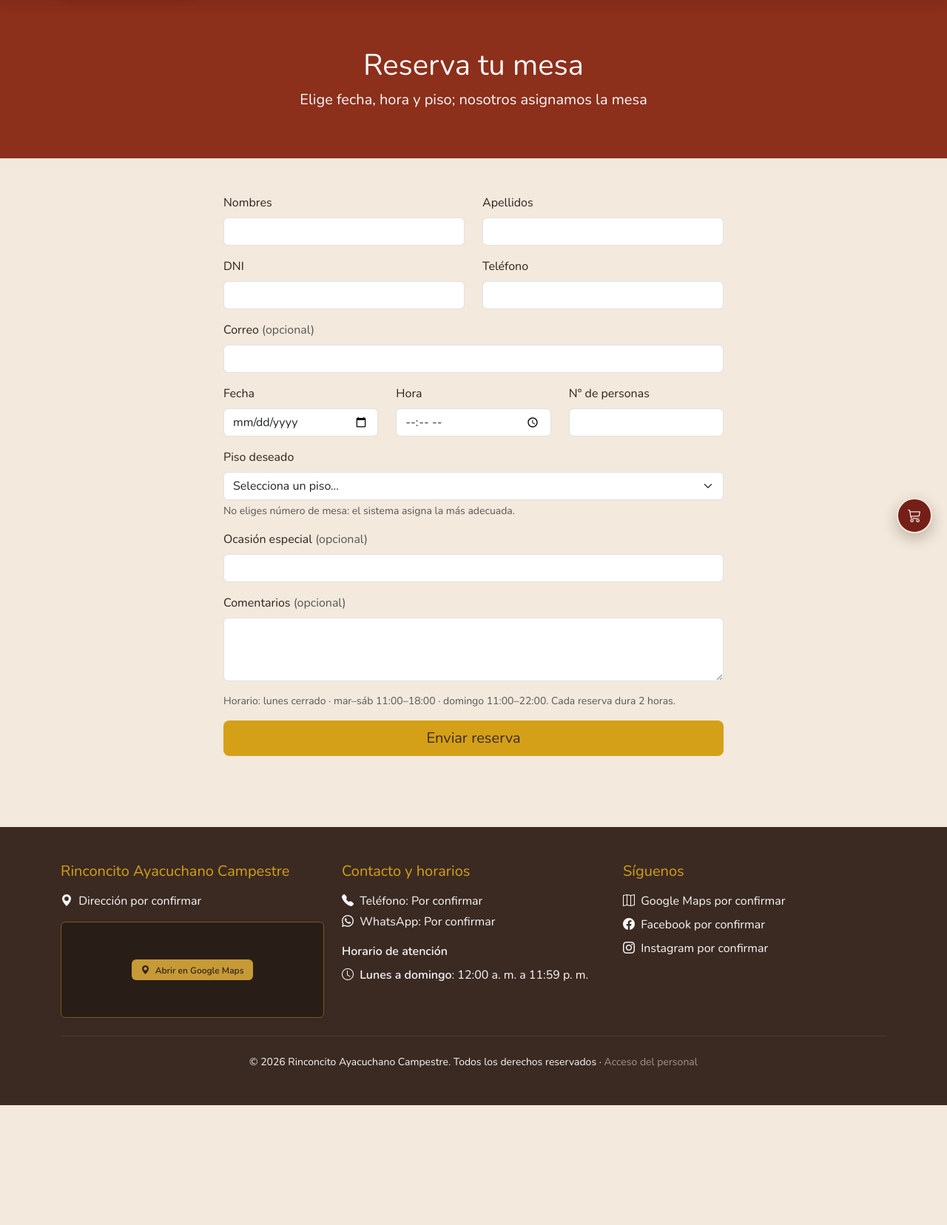
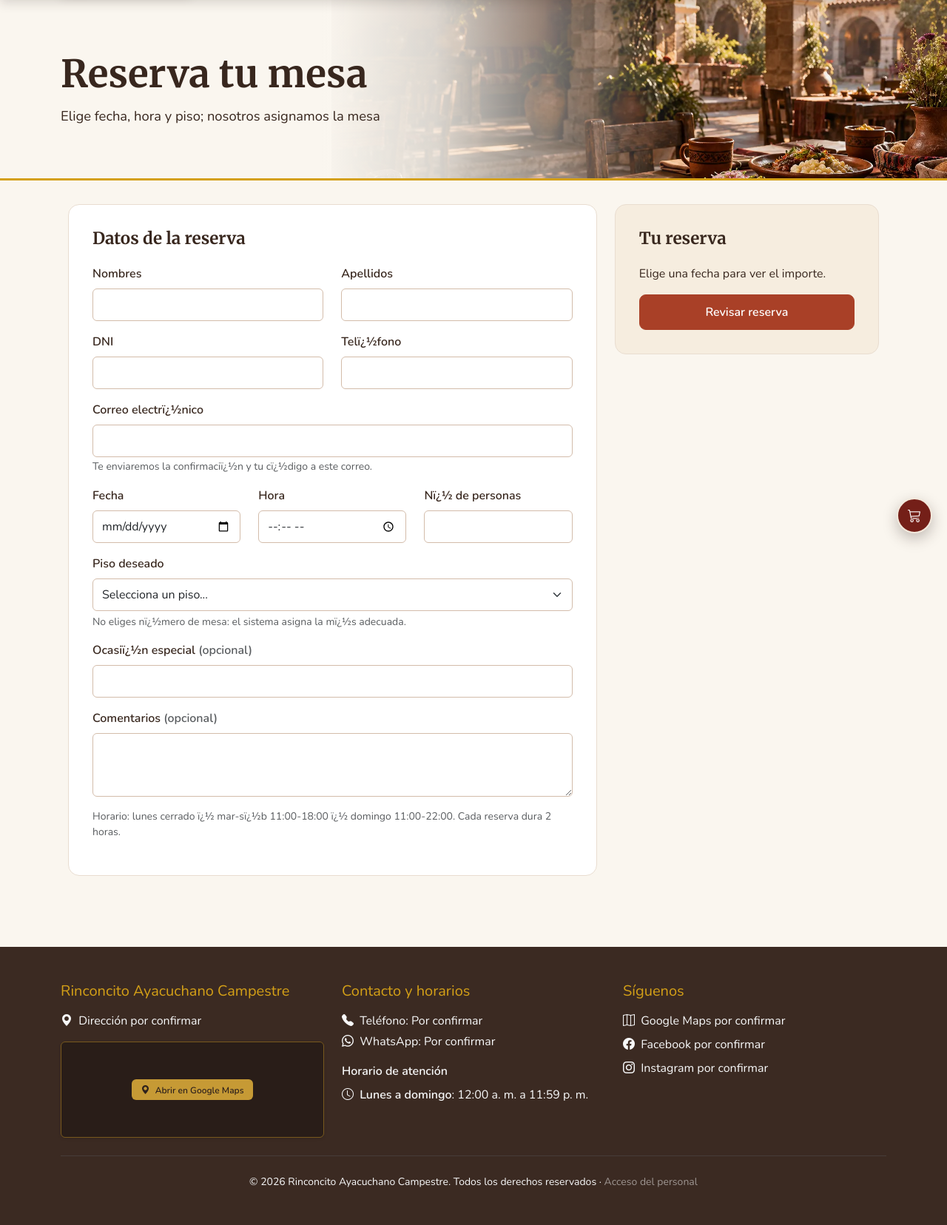
Before and after one commit to 2006Quispe/Rinconcito, a Spring Boot app: page /reservas in a window 1280 px wide. Shown: the part 59-1715 px from the top of the page at 74% size. Before the commit the page ends 1553 px from the top, so only its background shows below. Run offline with Spring Boot 4, Linux system fonts and the light colour scheme; data comes from the database, SQL or seed files in the repository; data that the repository does not hold is empty; some of the project's set-up classes (security, data sources, template engines, error pages and the like) are left out, and stand-ins take their place; some libraries are stand-ins or nearby versions.

Commit message:
Renueva formulario público de reservas

```diff
--- a/src/main/java/com/rinconcito/controller/ReservaController.java
+++ b/src/main/java/com/rinconcito/controller/ReservaController.java
@@ -13,6 +13,11 @@ import org.springframework.beans.factory.annotation.Value;
 import org.springframework.security.authentication.AnonymousAuthenticationToken;
 import org.springframework.security.core.Authentication;
 import org.springframework.stereotype.Controller;
+import org.springframework.format.annotation.DateTimeFormat;
+import org.springframework.web.bind.annotation.RequestParam;
+import org.springframework.web.bind.annotation.ResponseBody;
+
+import java.time.LocalDate;
 import org.springframework.ui.Model;
 import org.springframework.web.bind.annotation.GetMapping;
 import org.springframework.web.bind.annotation.ModelAttribute;
@@ -52,6 +57,18 @@ public class ReservaController {
         model.addAttribute("clienteLogueado", esClienteLogueado(authentication));
         return "paginas/reservas";
     }
+
+    @GetMapping("/reservas/resumen")
+    @ResponseBody
+    public ResumenReserva resumen(@RequestParam @DateTimeFormat(iso = DateTimeFormat.ISO.DATE) LocalDate fecha) {
+        return reservaService.buscarEvento(fecha)
+                .map(evento -> new ResumenReserva(evento.getTitulo(),
+                        evento.isRequierePago() && evento.getPrecioEntrada() != null
+                                ? Math.max(0, evento.getPrecioEntrada()) : 0))
+                .orElseGet(() -> new ResumenReserva(null, 0));
+    }
+
+    public record ResumenReserva(String evento, int precioEntrada) {}
 
     @PostMapping("/reservas")
     public String procesarReserva(@ModelAttribute("reservaForm") ReservaFormDTO reservaForm,
--- /dev/null
+++ b/src/main/resources/static/css/reserva-publica.css
@@ -0,0 +1,33 @@
+.carta-publica {
+    --carta-tinta: #38271e;
+    --carta-acento: #a94027;
+    --carta-borde: #e9ddd0;
+    background: #faf6ef;
+    color: var(--carta-tinta);
+    font-family: 'Nunito', sans-serif;
+}
+.carta-publica main h1, .carta-publica main h2, .carta-publica main h3 { font-family: 'Merriweather', serif; }
+.carta-publica main a { text-decoration: none; }
+.carta-publica main :is(a, button, input):focus-visible { outline: 3px solid #9b701c; outline-offset: 4px; }
+.carta-portada h1 { font-size: clamp(2rem, 4vw, 3.4rem); margin: 0 0 12px; font-weight: 700; }
+.carta-portada p:last-child { margin: 0; color: var(--carta-tinta); max-width: 440px; font-size: 1.15rem; }
+.carta-boton { display: inline-flex; align-items: center; justify-content: center; gap: 9px; min-height: 44px; border: 1px solid var(--carta-acento); border-radius: 9px; padding: 11px 20px; color: #fff; background: var(--carta-acento); font: inherit; font-weight: 800; text-decoration: none; transition: background .18s; }
+.carta-boton:hover { background: #87331f; border-color: #87331f; color: #fff; }
+.carta-boton-ancho { width: 100%; }
+.reserva-portada {
+    background: linear-gradient(90deg, #faf6ef 0%, #faf6ef 34%, #faf6efdd 46%, #faf6ef00 72%),
+        url('../img/auth-campestre.webp') right center / 65% auto no-repeat;
+    padding: 54px 0;
+    border-bottom: 3px solid #d4a017;
+}
+.reserva-contenido { max-width: 1120px; padding-top: 32px; padding-bottom: 48px; }
+.reserva-distribucion { display: grid; grid-template-columns: minmax(0, 2fr) minmax(0, 1fr); gap: 24px; align-items: start; }
+.reserva-panel { padding: clamp(18px, 3vw, 32px); border: 1px solid var(--carta-borde); border-radius: 15px; background: #fff; }
+.reserva-panel h2 { font-size: 1.4rem; margin: 0 0 22px; }
+.reserva-panel .form-label { font-weight: 700; }
+.reserva-panel .form-control, .reserva-panel .form-select { border-color: #d3bcaa; min-height: 44px; }
+.reserva-resumen { background: #f6eddf; }
+.reserva-total { border-top: 1px solid #d3bcaa; padding-top: 12px; font-weight: 800; }
+@media (max-width: 767px) {
+    .reserva-distribucion { grid-template-columns: minmax(0, 1fr); }
+}
--- /dev/null
+++ b/src/main/resources/static/js/reserva-resumen.js
@@ -0,0 +1,54 @@
+const reserva = document.querySelector('[data-resumen-url]');
+if (reserva) {
+    const fecha = reserva.elements.fecha;
+    const personas = reserva.elements.numeroPersonas;
+    const evento = reserva.querySelector('[data-evento]');
+    const entradas = reserva.querySelector('[data-entradas]');
+    const total = reserva.querySelector('[data-total]');
+    const boton = reserva.querySelector('button[type="submit"]');
+    let solicitud;
+
+    async function actualizarResumen() {
+        solicitud?.abort();
+        entradas.hidden = true;
+        total.hidden = true;
+        boton.textContent = 'Revisar reserva';
+        if (!fecha.value) {
+            evento.textContent = 'Elige una fecha para ver el importe.';
+            return;
+        }
+
+        solicitud = new AbortController();
+        const signal = solicitud.signal;
+        evento.textContent = 'Consultando la fecha.';
+        try {
+            const url = new URL(reserva.dataset.resumenUrl, window.location.origin);
+            url.searchParams.set('fecha', fecha.value);
+            const respuesta = await fetch(url, { signal });
+            if (!respuesta.ok) throw new Error('Resumen no disponible');
+            const resumen = await respuesta.json();
+            if (signal.aborted) return;
+
+            const cantidad = Number(personas.value);
+            evento.textContent = resumen.evento || 'Reserva gratuita';
+            if (resumen.precioEntrada > 0) {
+                entradas.textContent = 'S/ ' + resumen.precioEntrada.toFixed(2) + ' por persona';
+                entradas.hidden = false;
+                if (Number.isInteger(cantidad) && cantidad > 0) {
+                    entradas.textContent = cantidad + ' � S/ ' + resumen.precioEntrada.toFixed(2);
+                    total.textContent = 'Total � S/ ' + (cantidad * resumen.precioEntrada).toFixed(2);
+                    total.hidden = false;
+                }
+                boton.textContent = 'Continuar al pago';
+            } else {
+                boton.textContent = 'Confirmar reserva';
+            }
+        } catch {
+            if (!signal.aborted) evento.textContent = 'El importe se verificar� al continuar.';
+        }
+    }
+
+    fecha.addEventListener('change', actualizarResumen);
+    personas.addEventListener('input', actualizarResumen);
+    actualizarResumen();
+}
--- a/src/main/resources/templates/paginas/reservas.html
+++ b/src/main/resources/templates/paginas/reservas.html
@@ -4,34 +4,29 @@
     <meta charset="UTF-8">
     <meta name="viewport" content="width=device-width, initial-scale=1.0">
     <title th:text="${titulo} + ' - El Rinconcito Ayacuchano'">El Rinconcito Ayacuchano</title>
-
     <link href="https://cdn.jsdelivr.net/npm/bootstrap@5.3.3/dist/css/bootstrap.min.css" rel="stylesheet">
     <link href="https://cdn.jsdelivr.net/npm/bootstrap-icons/font/bootstrap-icons.css" rel="stylesheet">
     <link href="https://fonts.googleapis.com/css2?family=Merriweather:wght@700&amp;family=Nunito:wght@400;600&amp;display=swap" rel="stylesheet">
     <link th:href="@{/css/estilos.css}" rel="stylesheet">
+
+    <link th:href="@{/css/reserva-publica.css}" rel="stylesheet">
 </head>
-<body>
-
+<body class="carta-publica">
 <header th:replace="~{fragments/header :: header}"></header>
-
 <main>
-
-    <section class="text-center text-light py-5" style="background-color:#8C2F1B;">
+    <section class="carta-portada reserva-portada">
         <div class="container py-3">
             <h1 class="fw-title">Reserva tu mesa</h1>
             <p class="lead mb-0">Elige fecha, hora y piso; nosotros asignamos la mesa</p>
         </div>
     </section>
-
-    <section class="container py-5" style="max-width:700px;">
-
+    <section class="container reserva-contenido">
         <div th:if="${exito}" class="alert alert-success">
-            <h5 class="alert-heading" th:if="${reserva.estado.name() == 'CONFIRMADA'}">¡Reserva confirmada!</h5>
-            <h5 class="alert-heading" th:if="${reserva.estado.name() == 'PENDIENTE_PAGO'}">Reserva registrada — requiere pago</h5>
+            <h5 class="alert-heading" th:if="${reserva.estado.name() == 'CONFIRMADA'}">�Reserva confirmada!</h5>
+            <h5 class="alert-heading" th:if="${reserva.estado.name() == 'PENDIENTE_PAGO'}">Reserva registrada - requiere pago</h5>
             <h5 class="alert-heading" th:unless="${reserva.estado.name() == 'CONFIRMADA' or reserva.estado.name() == 'PENDIENTE_PAGO'}">Reserva registrada</h5>
-
             <div th:replace="~{fragments/aviso-correo :: aviso('reserva', ${reserva.requierePago})}"></div>
-            <p class="mb-1">Código: <strong th:text="${reserva.codigoReserva}">RES-2026-000001</strong></p>
+            <p class="mb-1">C�digo: <strong th:text="${reserva.codigoReserva}">RES-2026-000001</strong></p>
             <p class="mb-1">Piso: <strong th:text="${reserva.pisoSolicitado.nombre}">Piso 1</strong></p>
             <p class="mb-1">
                 Fecha y hora:
@@ -47,7 +42,7 @@
                 Monto a pagar:
                 <strong th:text="'S/ ' + ${reserva.montoReserva}"></strong>
                 <span class="d-block small text-muted mt-1">
-                    Guarda tu código interno. No lo uses como número de operación en Yape/Plin.
+                    Guarda tu c�digo interno. No lo uses como n�mero de operaci�n en Yape/Plin.
                 </span>
                 <a th:if="${reserva.estado.name() == 'PENDIENTE_PAGO'}"
                    class="btn btn-sm mt-2"
@@ -57,27 +52,30 @@
                 </a>
             </p>
             <p th:unless="${reserva.requierePago}" class="mb-0 mt-2 text-muted small">
-                Mesa asignada automáticamente en el piso elegido.
+                Mesa asignada autom�ticamente en el piso elegido.
             </p>
         </div>
 
         <div th:if="${error}" class="alert alert-danger" th:text="${error}"></div>
 
         <div th:if="${clienteLogueado}" class="alert alert-info py-2 small">
-            Estás reservando con tu cuenta. Puedes ajustar teléfono o correo si lo necesitas.
+            Est�s reservando con tu cuenta. Puedes ajustar tel�fono o correo si lo necesitas.
         </div>
 
         <form th:if="${exito == null}"
               th:action="@{/reservas}"
               th:object="${reservaForm}"
-              method="post">
+              method="post" class="reserva-distribucion" th:attr="data-resumen-url=@{/reservas/resumen}">
 
             <input type="hidden" th:name="${_csrf.parameterName}" th:value="${_csrf.token}"/>
+            <div class="reserva-panel">
+                <h2>Datos de la reserva</h2>
 
             <div class="row">
                 <div class="col-md-6 mb-3">
                     <label class="form-label">Nombres</label>
                     <input type="text"
+
                            class="form-control"
                            th:field="*{nombres}"
                            th:readonly="${clienteLogueado}"
@@ -86,6 +84,7 @@
                 <div class="col-md-6 mb-3">
                     <label class="form-label">Apellidos</label>
                     <input type="text"
+
                            class="form-control"
                            th:field="*{apellidos}"
                            th:readonly="${clienteLogueado}"
@@ -104,7 +103,7 @@
                            required>
                 </div>
                 <div class="col-md-6 mb-3">
-                    <label class="form-label">Teléfono</label>
+                    <label class="form-label">Tel�fono</label>
                     <input type="text"
                            class="form-control"
                            th:field="*{telefono}"
@@ -114,13 +113,11 @@
             </div>
 
             <div class="mb-3">
-                <label class="form-label">Correo <span class="text-muted">(opcional)</span></label>
+                <label class="form-label">Correo electr�nico</label>
                 <input type="email"
                        class="form-control"
-                       th:field="*{correo}">
-                <small th:if="${correoHabilitado}" class="form-text text-muted">
-                    Recibirás el resumen de tu reserva por correo. Si ingresaste con tu cuenta, usaremos el correo de esa cuenta.
-                </small>
+                       th:field="*{correo}" autocomplete="email" maxlength="120" required>
+                <small class="form-text text-muted">Te enviaremos la confirmaci�n y tu c�digo a este correo.</small>
             </div>
 
             <div class="row">
@@ -140,7 +137,7 @@
                            required>
                 </div>
                 <div class="col-md-4 mb-3">
-                    <label class="form-label">N° de personas</label>
+                    <label class="form-label">N� de personas</label>
                     <input type="number"
                            min="1"
                            class="form-control"
@@ -157,11 +154,11 @@
                             th:value="${piso.idPiso}"
                             th:text="${piso.nombre}">Piso 1</option>
                 </select>
-                <div class="form-text">No eliges número de mesa: el sistema asigna la más adecuada.</div>
+                <div class="form-text">No eliges n�mero de mesa: el sistema asigna la m�s adecuada.</div>
             </div>
 
             <div class="mb-3">
-                <label class="form-label">Ocasión especial <span class="text-muted">(opcional)</span></label>
+                <label class="form-label">Ocasi�n especial <span class="text-muted">(opcional)</span></label>
                 <input type="text"
                        class="form-control"
                        th:field="*{ocasionEspecial}"
@@ -177,15 +174,20 @@
             </div>
 
             <p class="small text-muted mb-3">
-                Horario: lunes cerrado · mar–sáb 11:00–18:00 · domingo 11:00–22:00.
+                Horario: lunes cerrado � mar-s�b 11:00-18:00 � domingo 11:00-22:00.
                 Cada reserva dura 2 horas.
             </p>
 
-            <button type="submit"
-                    class="btn btn-lg w-100"
-                    style="background-color:#D4A017;color:#3B2A22;">
-                Enviar reserva
-            </button>
+            </div>
+            <aside class="reserva-panel reserva-resumen">
+                <h2>Tu reserva</h2>
+                <div aria-live="polite">
+                    <p data-evento>Elige una fecha para ver el importe.</p>
+                    <p data-entradas hidden></p>
+                    <p class="reserva-total" data-total hidden></p>
+                </div>
+                <button type="submit" class="carta-boton carta-boton-ancho">Revisar reserva</button>
+            </aside>
 
         </form>
 
@@ -197,5 +199,7 @@
 
 <script src="https://cdn.jsdelivr.net/npm/bootstrap@5.3.3/dist/js/bootstrap.bundle.min.js"></script>
 
+
+<script th:src="@{/js/reserva-resumen.js}"></script>
 </body>
 </html>
```
Also changed, not shown: src/main/java/com/rinconcito/service/ReservaService.java (+18 -20 lines).
